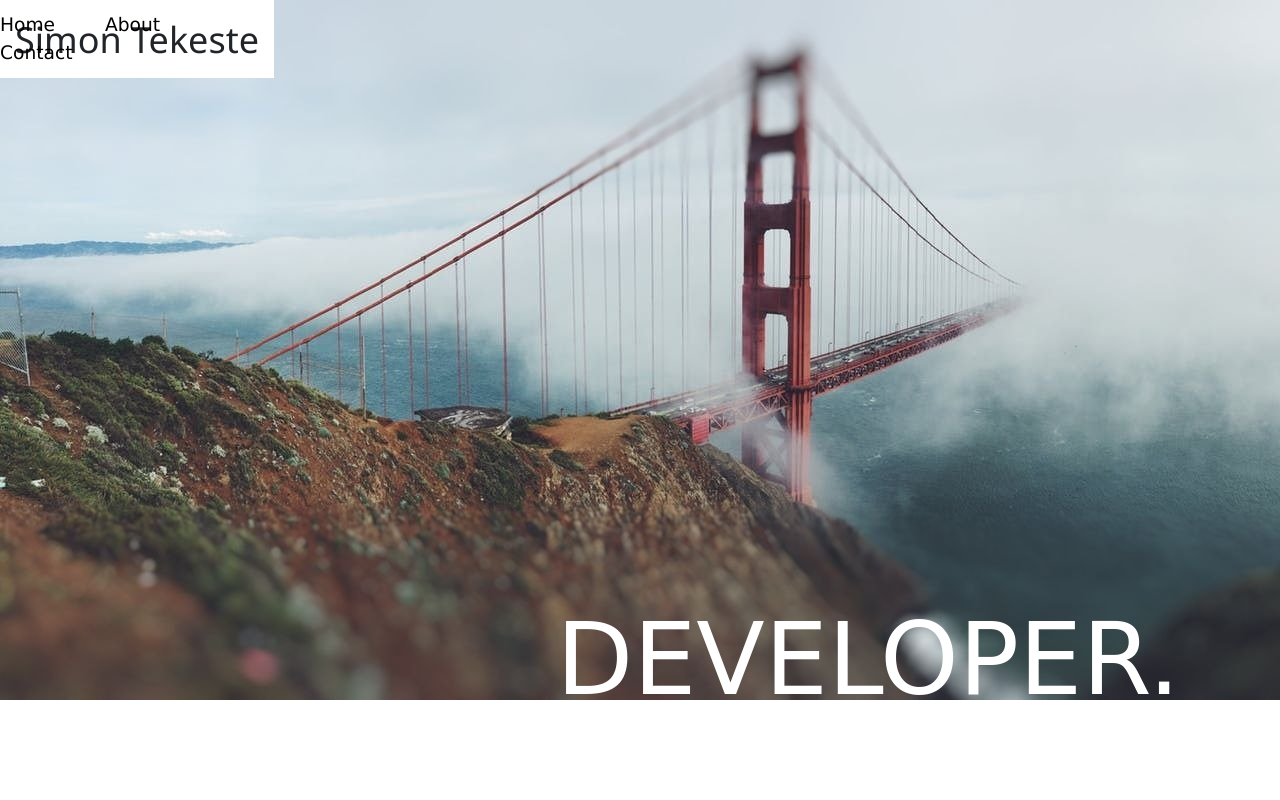
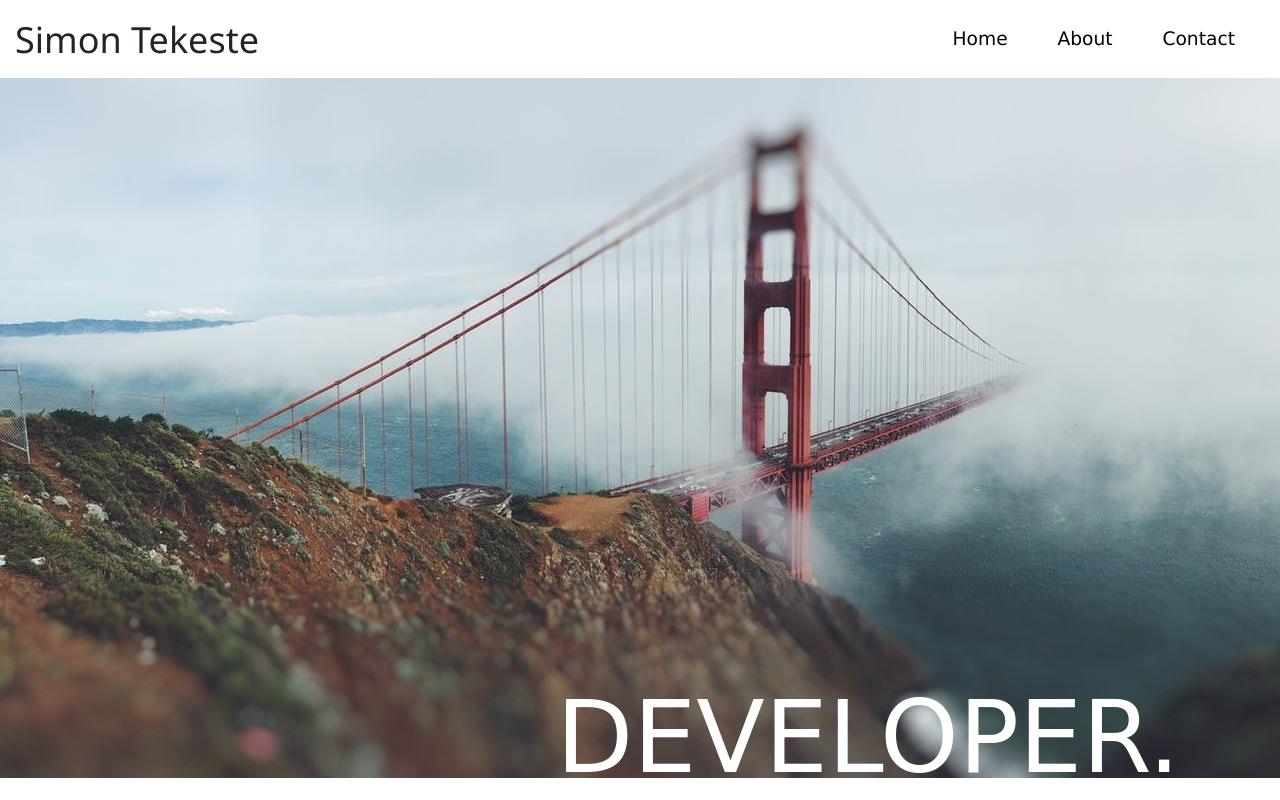
Before and after one commit to simonsaysfollow/SimonsWorld, a Django app: page / in a window 1280 px wide. Run offline with Django 3.2, Linux system fonts and the light colour scheme; some libraries are stand-ins or nearby versions; some web fonts are replaced.

Commit message:
static header

```diff
--- a/static/styling/cssBase.css
+++ b/static/styling/cssBase.css
@@ -1,7 +1,7 @@
 
 header {
     background-color: white;
-    position: absolute;
+    position: static;
     z-index: 3;
 }
 
```
